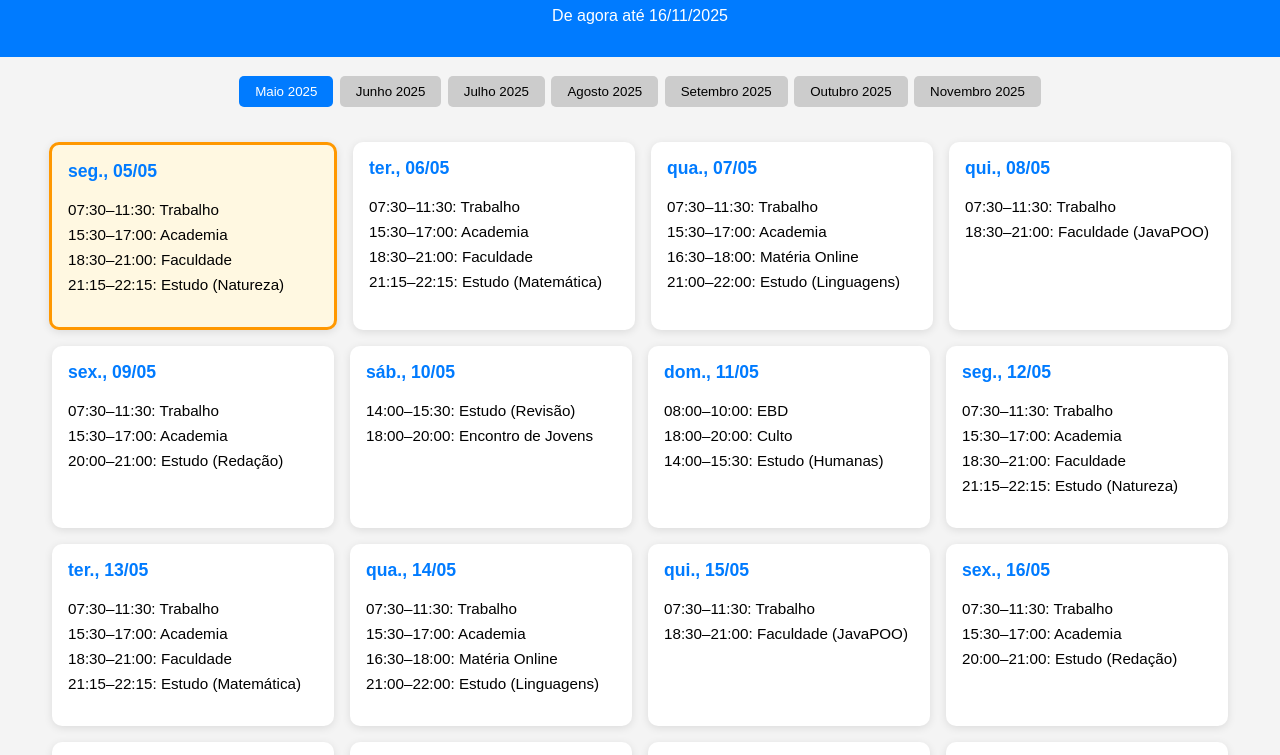
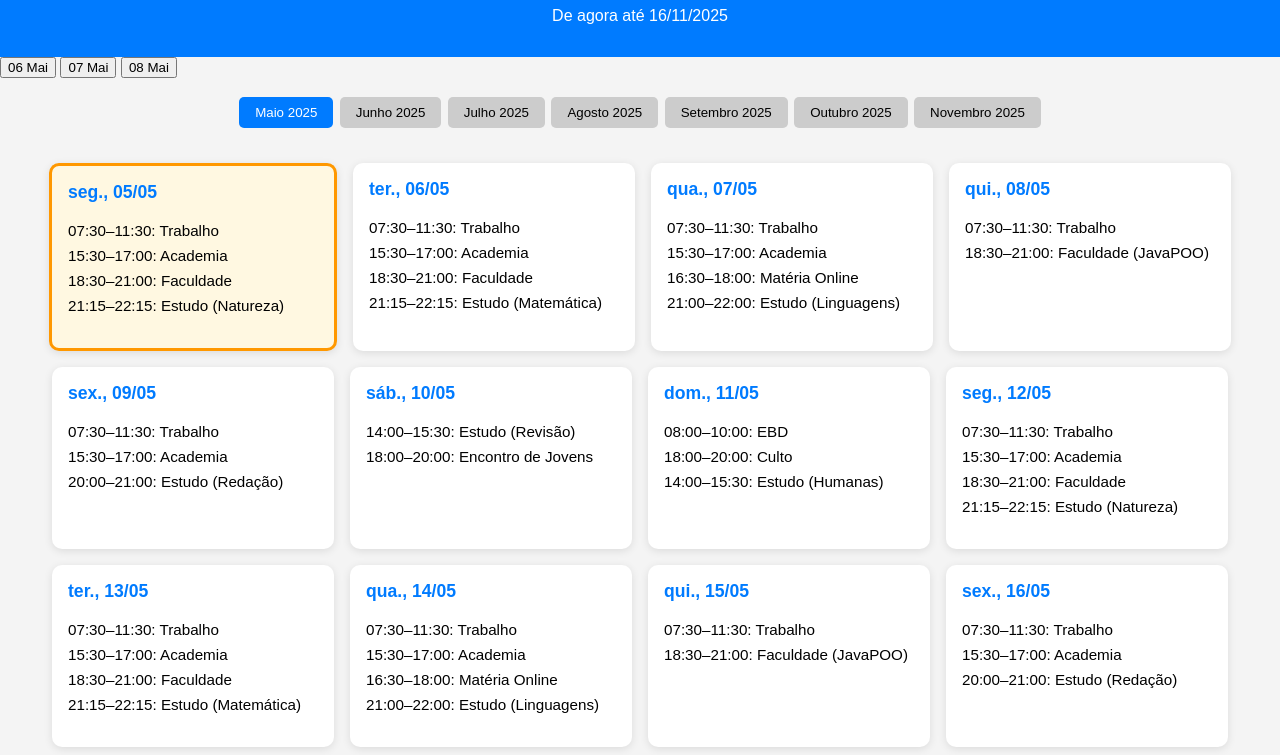
Before and after one commit to Gabriel5anttos/meu-cronograma, a plain HTML site: page index.html in a window 1280 px wide. Shown: the part 90-845 px from the top of the page. Drawn offline with Linux system fonts and the light colour scheme.

Commit message:
Atualizar o index.html

```diff
--- a/index.html
+++ b/index.html
@@ -25,6 +25,12 @@
     <p>De agora até 16/11/2025</p>
   </header>
 
+  <div class="calendar">
+  <button class="day-button" onclick="openChecklist('2025-05-06')">06 Mai</button>
+  <button class="day-button" onclick="openChecklist('2025-05-07')">07 Mai</button>
+  <button class="day-button" onclick="openChecklist('2025-05-08')">08 Mai</button>
+  <!-- continue os dias -->
+</div>
   <div class="tabs" id="monthTabs"></div>
 
   <main id="calendar"></main>
```
